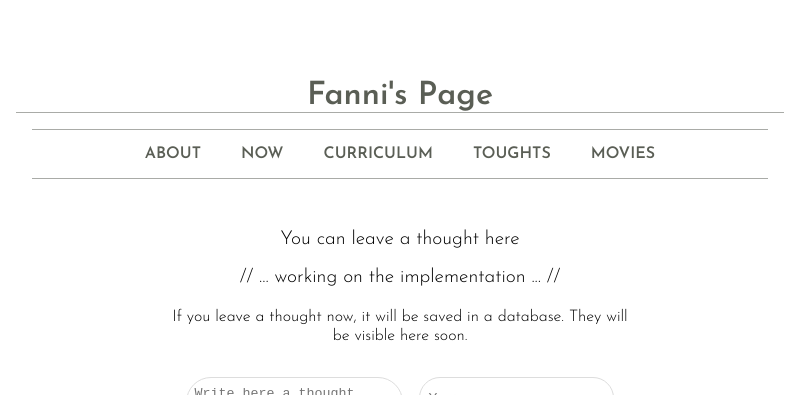
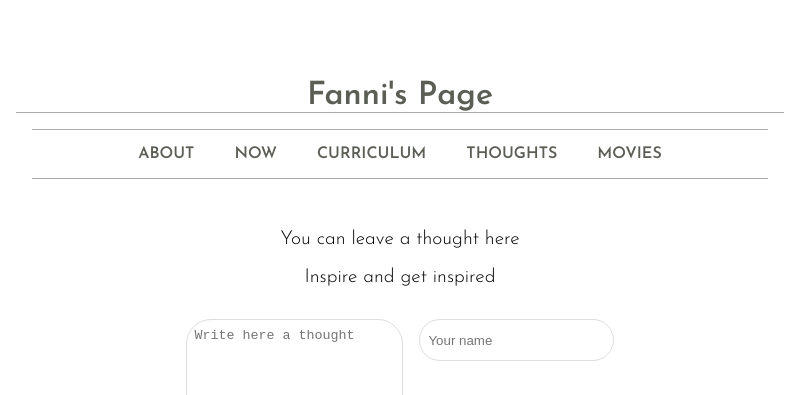
Before and after one commit to FanniTakax/my_experimental_page, a React (Create React App) app: page /main/thoughts in a window 1280 px wide. Shown: the top 395 px of the page, without its empty margins (240-1039 px from the left). Built offline with nearby package versions, Linux system fonts and the light colour scheme; no server answers; the database is empty; a web font is replaced by a local one.

Commit message:
thoughts renering

```diff
--- a/src/components/MainPageComponents/Nav.js
+++ b/src/components/MainPageComponents/Nav.js
@@ -52,7 +52,7 @@ const Nav = () => {
                 <Link to="/main/about" className='nav-main-link'>ABOUT</Link>
                 <Link to="/main/now" className='nav-main-link'>NOW</Link>
                 <Link to="/main/curriculum" className='nav-main-link'>CURRICULUM</Link>
-                <Link to="/main/thoughts" className='nav-main-link'>TOUGHTS</Link>
+                <Link to="/main/thoughts" className='nav-main-link'>THOUGHTS</Link>
                 <Link to="/main/movies" className='nav-main-link'>MOVIES</Link>
             </nav>
             <Burgernav open={open} onClick={() => setOpen(!open)}>
--- a/src/components/MainPageComponents/Thoughts.js
+++ b/src/components/MainPageComponents/Thoughts.js
@@ -6,28 +6,43 @@ import _ from 'lodash';
 
 const Thoughts = () => {
 
-    const [thoughtsArray, setThoughtsArray] = useState([])
+    const [pushed, setPushed] = useState(false)
 
     // Get thoughts data from database
     const getThoughtsArray = () => {
         const array = []
         database.ref('thoughts')
             .once('value')
-            .then((dataSnapshot) => {
-                dataSnapshot.forEach((thought) => {
-                    array.push({id: thought.key,...thought.val()})
-                })
+            .then(dataSnapshot => {
+                if(dataSnapshot) {
+                    dataSnapshot.forEach((thought) => {
+                        array.push({id: thought.key,...thought.val()})
+                        console.log('pushing')
+                    })
+                    setPushed(true)
+                } else {
+                    array.push({id: '000', name: 'Fanni', thought: 'Couldn\'t load thoughts...'})
+                }
             })
-        setThoughtsArray(array)
+        return array
+    }
+
+    const [thoughtsArray, setThoughtsArray] = useState(getThoughtsArray())
+
+    console.log('new render')
+
+    const watchAddThoughts = () => {
+        database.ref('thoughts').on('value', (dataSnapshot, prevChildKey) => {
+            setThoughtsArray([...thoughtsArray, {id: dataSnapshot.key,...dataSnapshot.val()}])
+        })
     }
 
 
-    // ha a getThoughtsArray()-bol returnelt array nem ures, akkor setThoughtsArray(getThoughtsArray()) ---------- hol tegyem fel ezt a kerdest?
     useEffect(() => {
-        getThoughtsArray()
-    }, [])
+        console.log('useEffect on thoughtsArray change')
+    }, [thoughtsArray])
 
-    console.log(thoughtsArray)
+
     // props sent to ThoughtsForm ------------------------------------------------------------------------
     const [thought, setThought] = useState({
         thought: '',
@@ -38,6 +53,7 @@ const Thoughts = () => {
             thought: thought,
             name: name
         })
+        watchAddThoughts()
     }
     const handleFormChange = (e) => {
         setThought({...thought, [e.target.name]: e.target.value})
@@ -56,8 +72,7 @@ const Thoughts = () => {
     return (
         <div className="thoughts main-page-content">
             <p className="p-center">You can leave a thought here</p>
-            <p className="p-center" >// ... working on the implementation ... //</p>
-            <p className="p-center"><small>If you leave a thought now, it will be saved in a database. They will be visible here soon.</small></p>
+            <p className="p-center" >Inspire and get inspired</p>
             <ThoughtForm thought={thought} handleFormChange={handleFormChange} handleFormSubmit={handleFormSubmit} />
             <ul className='thoughts-list'>
                 {
```
